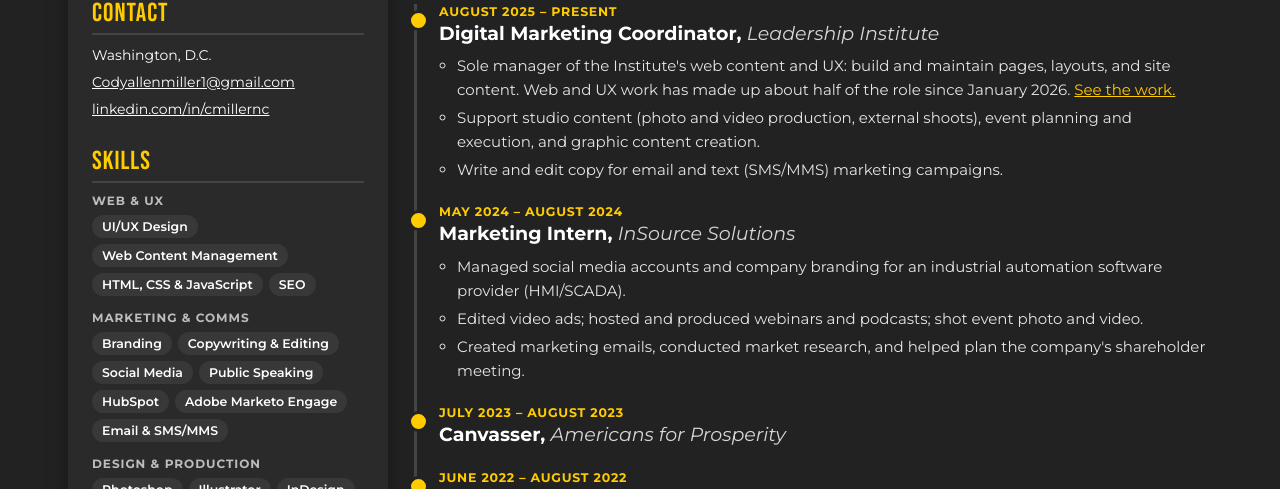
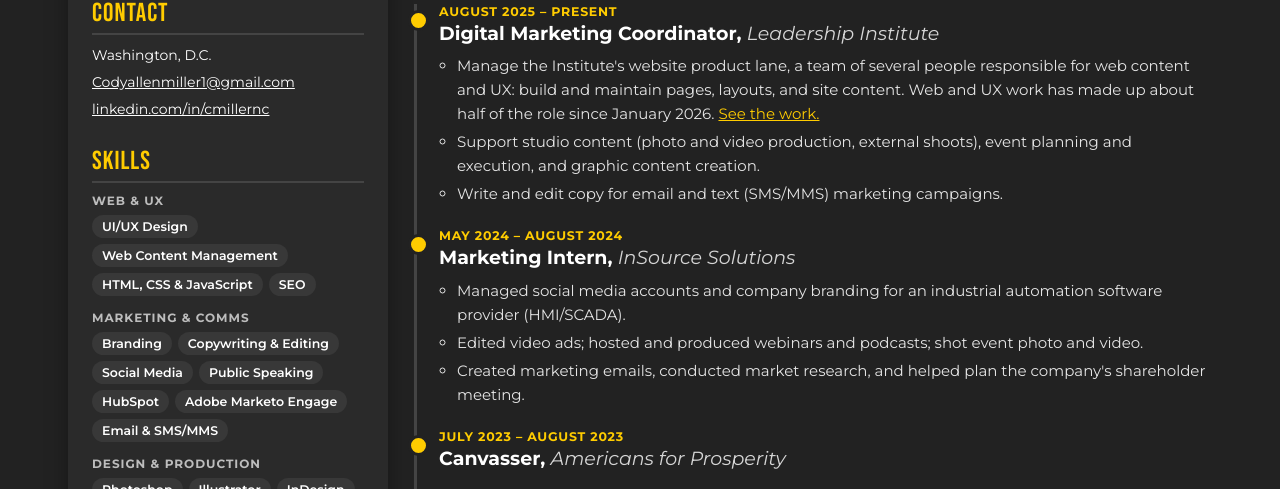
Before and after one commit to domn8u/codymiller.github.io, a plain HTML site: page resume.html in a window 1280 px wide. Shown: the part 611-1100 px from the top of the page. Drawn offline with Linux system fonts and the light colour scheme.

Commit message:
Describe role as managing the website product lane

```diff
--- a/resume.html
+++ b/resume.html
@@ -275,7 +275,7 @@
             <div class="dates">August 2025 – Present</div>
             <h3>Digital Marketing Coordinator, <i>Leadership Institute</i></h3>
             <ul>
-              <li>Sole manager of the Institute's web content and UX: build and maintain pages, layouts, and site content.  Web and UX work has made up about half of the role since January 2026.  <a href="web-ux.html" style="color: var(--yellow);">See the work.</a></li>
+              <li>Manage the Institute's website product lane, a team of several people responsible for web content and UX: build and maintain pages, layouts, and site content.  Web and UX work has made up about half of the role since January 2026.  <a href="web-ux.html" style="color: var(--yellow);">See the work.</a></li>
               <li>Support studio content (photo and video production, external shoots), event planning and execution, and graphic content creation.</li>
               <li>Write and edit copy for email and text (SMS/MMS) marketing campaigns.</li>
             </ul>
```
Also changed, not shown: web-ux.html (+1 -1 lines).
